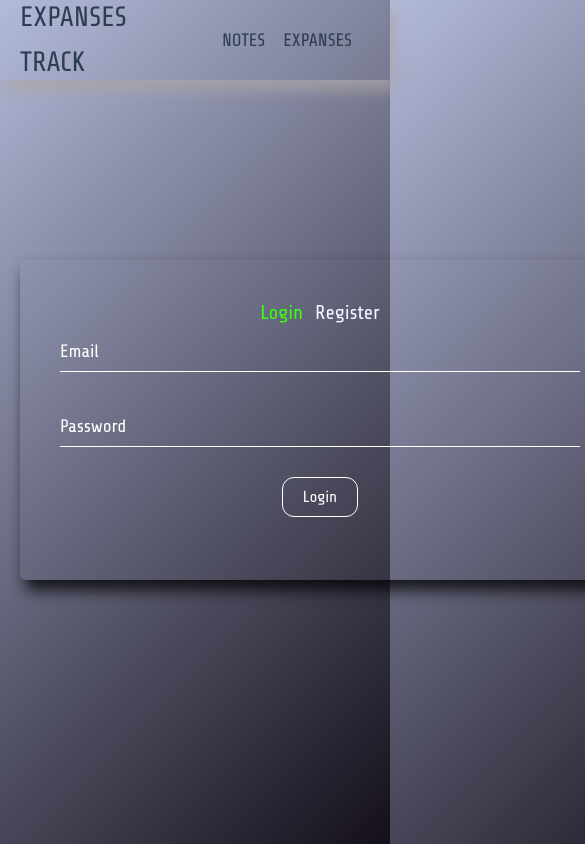
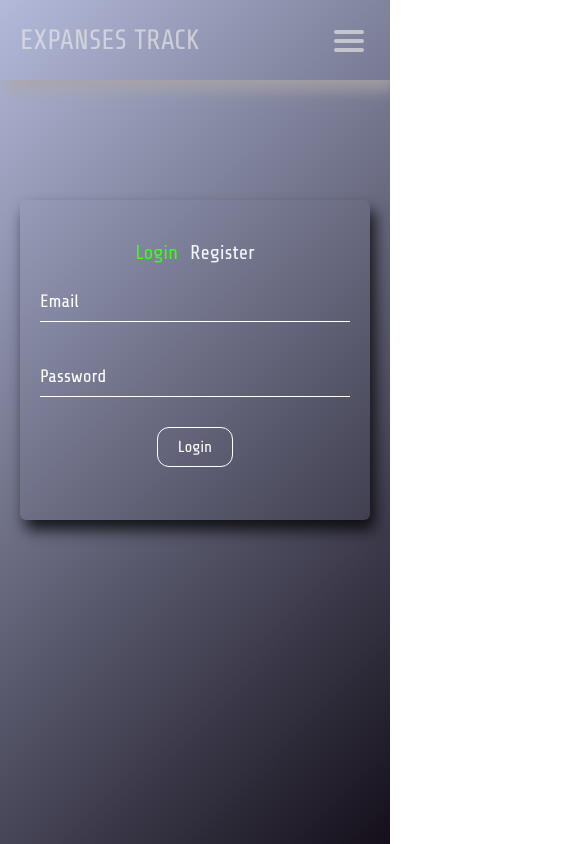
Before and after one commit to StevicS/app, a Vue app: page /#/auth in a window 390 px wide. Shown: the top 844 px of the page, 585 px wide, since content can reach past the window. Built offline with nearby package versions, Linux system fonts and the light colour scheme; no server answers.

Commit message:
fixing css

```diff
--- a/src/assets/base.css
+++ b/src/assets/base.css
@@ -1,53 +1,6 @@
-/* color palette from <https://github.com/vuejs/theme> */
 :root {
-	--vt-c-white: #ffffff;
-	--vt-c-white-soft: #f8f8f8;
-	--vt-c-white-mute: #f2f2f2;
-
-	--vt-c-black: #181818;
-	--vt-c-black-soft: #222222;
-	--vt-c-black-mute: #282828;
-
-	--vt-c-indigo: #2c3e50;
-
-	--vt-c-divider-light-1: rgba(60, 60, 60, 0.29);
-	--vt-c-divider-light-2: rgba(60, 60, 60, 0.12);
-	--vt-c-divider-dark-1: rgba(84, 84, 84, 0.65);
-	--vt-c-divider-dark-2: rgba(84, 84, 84, 0.48);
-
-	--vt-c-text-light-1: var(--vt-c-indigo);
-	--vt-c-text-light-2: rgba(60, 60, 60, 0.66);
-	--vt-c-text-dark-1: var(--vt-c-white);
-	--vt-c-text-dark-2: rgba(235, 235, 235, 0.64);
-}
-
-/* semantic color variables for this project */
-:root {
-	--color-background: var(--vt-c-white);
-	--color-background-soft: var(--vt-c-white-soft);
-	--color-background-mute: var(--vt-c-white-mute);
-
-	--color-border: var(--vt-c-divider-light-2);
-	--color-border-hover: var(--vt-c-divider-light-1);
-
-	--color-heading: var(--vt-c-text-light-1);
-	--color-text: var(--vt-c-text-light-1);
-
-	--section-gap: 160px;
-}
-
-@media (prefers-color-scheme: dark) {
-	:root {
-		--color-background: var(--vt-c-black);
-		--color-background-soft: var(--vt-c-black-soft);
-		--color-background-mute: var(--vt-c-black-mute);
-
-		--color-border: var(--vt-c-divider-dark-2);
-		--color-border-hover: var(--vt-c-divider-dark-1);
-
-		--color-heading: var(--vt-c-text-dark-1);
-		--color-text: var(--vt-c-text-dark-2);
-	}
+	--color-text: rgba(235, 235, 235, 0.64);
+	--orange: #f39c12;
 }
 
 *,
@@ -61,7 +14,7 @@
 
 body {
 	color: var(--color-text);
-	/* background: var(--color-background-mute); */
+
 	background-image: linear-gradient(135deg, #b3bada 0%, #140f1a 100%);
 	transition: color 0.5s, background-color 0.5s;
 	line-height: 1.6;
@@ -80,3 +33,9 @@ body {
 	margin: 0 auto;
 	padding: 100px 20px 20px 20px;
 }
+
+@media only screen and (max-width: 1024px) {
+	.container {
+		padding-top: 40px;
+	}
+}
--- a/src/components/Layout/Navbar.vue
+++ b/src/components/Layout/Navbar.vue
@@ -2,28 +2,38 @@
 	<header class="header">
 		<div class="header__wrap">
 			<RouterLink to="/" class="header__logo">expanses track</RouterLink>
-			<nav class="nav">
+			<nav class="nav" :class="{ 'nav--active': showMobile }">
 				<div class="nav__wrap">
 					<ul class="nav__list">
-						<li class="nav__item"><RouterLink to="/" active-class="is-active" class="nav__link">notes</RouterLink></li>
-						<li class="nav__item"><RouterLink to="/calc" active-class="is-active" class="nav__link">expanses</RouterLink></li>
+						<li class="nav__item" @click="showMobile = !showMobile"><RouterLink to="/" active-class="nav__link--active" class="nav__link">notes</RouterLink></li>
+						<li class="nav__item" @click="showMobile = !showMobile"><RouterLink to="/calc" active-class="nav__link--active" class="nav__link">expanses</RouterLink></li>
 					</ul>
 					<button v-if="storeAuth.user.id" @click="logOut" class="nav__logout">logout - {{ storeAuth.user.email }}</button>
 				</div>
 			</nav>
+			<button class="header__hamburger-menu" :class="{ active: showMobile }" @click="showMobile = !showMobile">
+				<span class="header__hamburger-span"></span>
+				<span class="header__hamburger-span"></span>
+				<span class="header__hamburger-span"></span>
+			</button>
 		</div>
 	</header>
 </template>
 
 <script setup>
+import { ref } from 'vue';
 import { useStoreAuth } from '@/stores/storeAuth';
 
 // store
 const storeAuth = useStoreAuth();
 
+let showMobile = ref(false);
+
 // logout user
 const logOut = () => {
 	storeAuth.logOutUser();
+	showMobile = !showMobile;
+	console.log(showMobile);
 };
 </script>
 
@@ -34,10 +44,6 @@ const logOut = () => {
 	display: flex;
 	align-items: center;
 	box-shadow: 5px 10px 15px rgba(172, 166, 166, 0.8);
-	/* position: absolute;
-	top: 0;
-	left: 0;
-	right: 0; */
 	position: relative;
 }
 
@@ -85,8 +91,12 @@ const logOut = () => {
 	padding: 4px 10px;
 	cursor: pointer;
 }
-.is-active {
-	color: #f39c12;
+.nav__link--active {
+	color: var(--orange);
+}
+
+.header__hamburger-menu {
+	display: none;
 }
 
 @media only screen and (max-width: 1024px) {
@@ -102,15 +112,23 @@ const logOut = () => {
 	.header__logo {
 		font-size: 28px;
 	}
-	/* .nav {
+
+	.nav {
 		position: absolute;
 		top: 80px;
-		top: 63px;
-		left: 0%;
+		top: 62px;
+		left: -100%;
 		width: 100%;
 		z-index: 1;
-		padding: 20px;
-		background-color: #44495f;
+		padding: 20px 20px 30px;
+		/* background-image: linear-gradient(135deg, #7987c7 0%, #140f1a 100%); */
+		background-image: linear-gradient(15deg, #b3bada 0%, #140f1a 100%);
+		/* background-color: #7987c7; */
+		transition: left 0.3s ease;
+	}
+
+	.nav--active {
+		left: 0%;
 	}
 	.nav__wrap {
 		flex-direction: column;
@@ -127,6 +145,49 @@ const logOut = () => {
 	}
 	.nav__link {
 		font-size: 18px;
-	} */
+	}
+
+	.header__hamburger-menu {
+		display: inline-block;
+		cursor: pointer;
+		background-color: transparent;
+		border: none;
+		padding-top: 8px;
+		margin: 0;
+	}
+	.header__hamburger-span {
+		display: block;
+		width: 30px;
+		height: 4px;
+		margin-bottom: 5px;
+		position: relative;
+
+		background: var(--color-text);
+		border-radius: 3px;
+		z-index: 1;
+	}
+
+	.header__hamburger-menu.active {
+		padding-top: 0;
+	}
+
+	.header__hamburger-menu.active .header__hamburger-span:first-child {
+		transform: rotate(45deg);
+		top: 11px;
+		left: 6px;
+		background-color: var(--orange);
+	}
+
+	.header__hamburger-menu.active .header__hamburger-span:nth-child(2) {
+		width: 0;
+		opacity: 0;
+	}
+
+	.header__hamburger-menu.active .header__hamburger-span:last-child {
+		transform: rotate(-45deg);
+		top: -2px;
+		left: 6px;
+		background-color: var(--orange);
+	}
 }
 </style>
--- a/src/components/Notes/AddEditNote.vue
+++ b/src/components/Notes/AddEditNote.vue
@@ -101,7 +101,7 @@ const onSubmit = () => {
 }
 
 .select:hover::after {
-	color: #f39c12;
+	color: var(--orange);
 }
 
 .select__element {
@@ -134,6 +134,7 @@ const onSubmit = () => {
 	box-shadow: 5px 10px 15px rgba(172, 166, 166, 0.8);
 	outline: none;
 	border: none;
+	border-radius: 6px;
 	padding: 10px;
 	font-size: 22px;
 	font-weight: 400;
--- a/src/components/Notes/DeleteNoteModal.vue
+++ b/src/components/Notes/DeleteNoteModal.vue
@@ -55,9 +55,6 @@ const closeModal = () => {
 	top: 0;
 }
 
-/* .modal--active {
-	display: flex;
-} */
 .modal__background {
 	bottom: 0;
 	left: 0;
--- a/src/components/Notes/Note.vue
+++ b/src/components/Notes/Note.vue
@@ -24,12 +24,8 @@
 
 <script setup>
 import { ref, computed } from 'vue';
-import { useStoreNotes } from '@/stores/storeNotes';
 import { useDateFormat } from '@vueuse/core';
 import DeleteNoteModal from './DeleteNoteModal.vue';
-
-// store
-const storeNotes = useStoreNotes();
 
 // props
 const props = defineProps({
@@ -42,7 +38,7 @@ const deleteNote = ref(false);
 
 // date formated
 const dateFormatted = computed(() => {
-	let date = new Date();
+	let date = new Date(parseInt(props.note.date));
 	return useDateFormat(date, 'DD-MM-YYYY @HH:mm:ss').value;
 });
 </script>
@@ -55,7 +51,7 @@ const dateFormatted = computed(() => {
 	color: #fff;
 	margin: 0 auto;
 	overflow: hidden;
-	border-radius: 0px;
+	border-radius: 6px;
 	box-shadow: 0px 10px 20px -9px rgba(0, 0, 0, 0.5);
 	text-align: center;
 	transition: all 0.4s;
@@ -100,7 +96,7 @@ const dateFormatted = computed(() => {
 	height: 2px;
 	margin: 20px auto;
 	border: 0;
-	background: #bda26b;
+	background: var(--orange);
 	transition: all 0.2s;
 }
 .note-card__text-wrap {
@@ -128,8 +124,7 @@ const dateFormatted = computed(() => {
 	transition: 0.3s transform ease;
 }
 .note-card__btn:hover {
-	color: #f39c12;
-	transform: scale(1.1);
+	color: var(--orange);
 }
 .note-card__info {
 	position: absolute;
@@ -200,12 +195,12 @@ const dateFormatted = computed(() => {
 	.note-card__info {
 		text-align: center;
 	}
-	.note-card__info ul {
+	.note-card__list {
 		width: 100%;
 		margin: 0;
 		box-sizing: border-box;
 	}
-	.note-card__info li {
+	.note-card__item {
 		width: 49%;
 		display: inline-block;
 		box-sizing: border-box;
--- a/src/views/ViewAuth.vue
+++ b/src/views/ViewAuth.vue
@@ -60,9 +60,10 @@ const onSubmit = () => {
 <style scoped>
 .auth-page {
 	background: rgba(#41394b, 0.8);
-	width: 600px;
-	height: 320px;
-	border-radius: 5px;
+	max-width: 600px;
+	width: 100%;
+	min-height: 320px;
+	border-radius: 6px;
 	padding: 40px;
 	box-sizing: border-box;
 	box-shadow: 5px 10px 15px rgba(0, 0, 0, 0.8);
@@ -71,6 +72,7 @@ const onSubmit = () => {
 
 .auth-page__buttons-wrap {
 	text-align: center;
+	margin-bottom: 10px;
 }
 
 .auth-page__button {
@@ -100,6 +102,13 @@ const onSubmit = () => {
 	font-size: 22px;
 	margin-bottom: 30px;
 	font-family: 'Share Tech', sans-serif;
+}
+
+.auth-page__input:-webkit-autofill,
+.auth-page__input:-webkit-autofill:hover,
+.auth-page__input:-webkit-autofill:focus {
+	transition: background-color 5000s ease-in-out 0s;
+	-webkit-text-fill-color: #fff !important;
 }
 
 .auth-page__label {
@@ -145,4 +154,10 @@ const onSubmit = () => {
 .is-active {
 	color: rgb(57, 255, 20);
 }
+
+@media only screen and (max-width: 768px) {
+	.auth-page {
+		padding: 40px 20px;
+	}
+}
 </style>
--- a/src/views/ViewCalculation.vue
+++ b/src/views/ViewCalculation.vue
@@ -75,7 +75,8 @@ const totalCategoryCount = computed(() => {
 	padding: 0 40px;
 }
 .expanses__title {
-	font-size: 40px;
+	font-size: 32px;
+	margin-bottom: 8px;
 }
 .expanses__list {
 	margin-bottom: 40px;
@@ -84,6 +85,33 @@ const totalCategoryCount = computed(() => {
 	font-size: 20px;
 }
 .expanses__total {
-	font-size: 32px;
+	font-size: 28px;
+}
+
+@media only screen and (max-width: 1024px) {
+	.expanses__title {
+		font-size: 28px;
+	}
+	.expanses__text {
+		font-size: 16px;
+	}
+	.expanses__total {
+		font-size: 22px;
+	}
+}
+
+@media only screen and (max-width: 768px) {
+	.expanses {
+		padding: 0;
+	}
+	.expanses__title {
+		font-size: 24px;
+	}
+	.expanses__text {
+		font-size: 16px;
+	}
+	.expanses__total {
+		font-size: 20px;
+	}
 }
 </style>
--- a/src/views/ViewNotes.vue
+++ b/src/views/ViewNotes.vue
@@ -1,7 +1,7 @@
 <template>
 	<AddEditNote :textValue="textValue" :categoryValue="categoryValue" @submitNote="submitNoteValue" @update:textValue="handleTextValueUpdate" @update:categoryValue="handleCategoryValueUpdate">
 		<template #button>
-			<button class="textarea__submit-btn" type="submit">Add note</button>
+			<button class="input__submit-btn" type="submit">Add note</button>
 		</template>
 	</AddEditNote>
 	<div class="loading">
@@ -42,9 +42,9 @@ const handleCategoryValueUpdate = (newValue) => {
 // };
 
 const submitNoteValue = (formNote) => {
-	// if (textValue.value.trim() === '') {
-	// 	return;
-	// }
+	if (textValue.value.trim() === '') {
+		return;
+	}
 	storeNotes.addNote(textValue.value, categoryValue.value);
 	// const user = {
 	// 	id: 'id' + new Date().getTime(),
@@ -57,14 +57,14 @@ const submitNoteValue = (formNote) => {
 </script>
 
 <style>
-.textarea__submit-btn {
+.input__submit-btn {
 	display: block;
 	margin-left: auto;
 	font-family: inherit;
 	padding: 10px;
 	border: none;
 	outline: none;
-	border-radius: 12px;
+	border-radius: 6px;
 	font-size: 22px;
 	color: #695c79;
 	cursor: pointer;
@@ -72,8 +72,8 @@ const submitNoteValue = (formNote) => {
 	transition-property: color, background-color;
 }
 
-.textarea__submit-btn:hover {
-	color: #f39c12;
+.input__submit-btn:hover {
+	color: var(--orange);
 	background-color: #695c79;
 }
 
```
